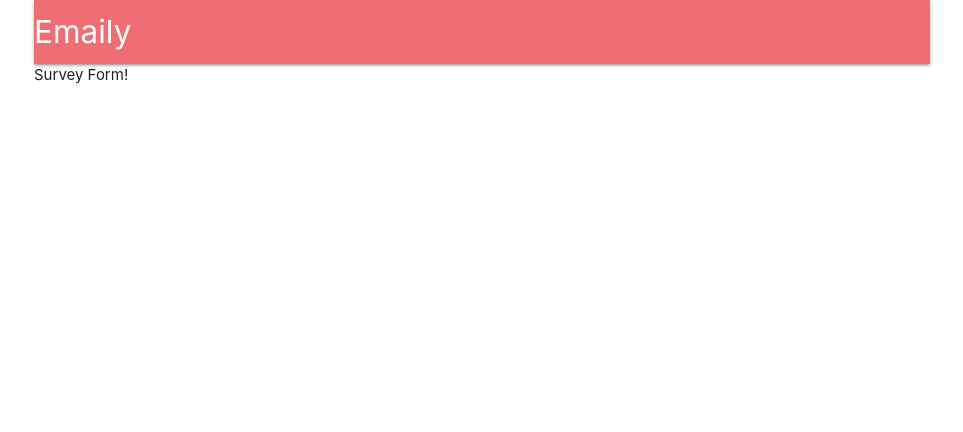
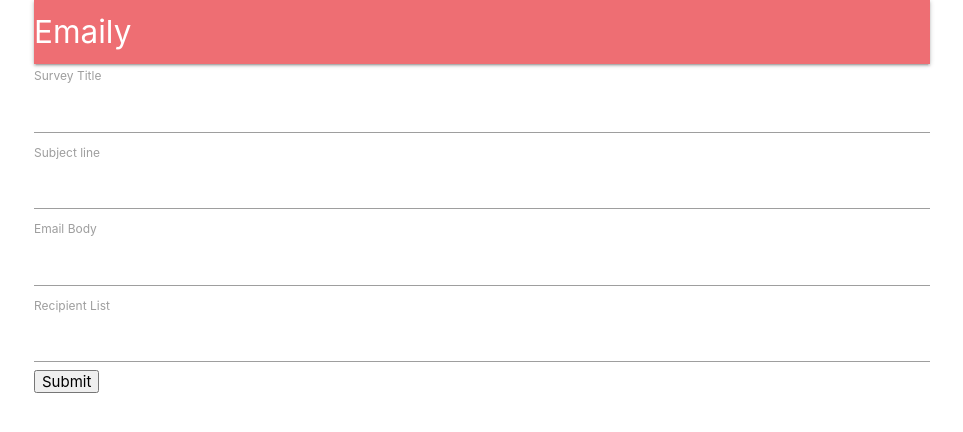
Before and after one commit to haskelash/emaily-server, a React (Create React App) app in the folder client/: page /surveys/new in a window 1280 px wide. Shown: the top 432 px of the page, without its empty margins (158-1121 px from the left). Built offline with nearby package versions, Linux system fonts and the light colour scheme; no server answers.

Commit message:
Add SurveyField comp which spreads the input from redux-form to its own input. Use it to creat four fields in SurveyForm, wire it up to reduxForm

```diff
--- /dev/null
+++ b/client/src/components/surveys/SurveyField.js
@@ -0,0 +1,11 @@
+//SurveyField contains logic to render a single label and text input
+import React from 'react'
+
+export default ({ input, label }) => {
+  return (
+    <div>
+      <label>{label}</label>
+      <input {...input} />
+    </div>
+  )
+}
--- a/client/src/components/surveys/SurveyForm.js
+++ b/client/src/components/surveys/SurveyForm.js
@@ -1,14 +1,35 @@
 //SurveyForm shows a form for a user to add input
+import _ from 'lodash'
 import React, { Component } from 'react'
+import { reduxForm, Field } from 'redux-form'
+import SurveyField from './SurveyField'
+
+const FIELDS = [
+  { label:'Survey Title', name:'title' },
+  { label:'Subject line', name:'subject' },
+  { label:'Email Body', name:'body' },
+  { label:'Recipient List', name:'emails' },
+]
 
 class SurveyForm extends Component {
+  renderFields() {
+    return _.map(FIELDS, ({ label, name }) => {
+      return <Field key={name} label={label} type="text" name={name} component={SurveyField}/>
+    })
+  }
+
   render() {
     return(
       <div>
-        Survey Form!
+        <form onSubmit={this.props.handleSubmit(values => console.log(values))}>
+          {this.renderFields()}
+          <button type="submit">Submit</button>
+        </form>
       </div>
     )
   }
 }
 
-export default SurveyForm
+export default reduxForm({
+  form: 'surveyForm'
+})(SurveyForm)
```
